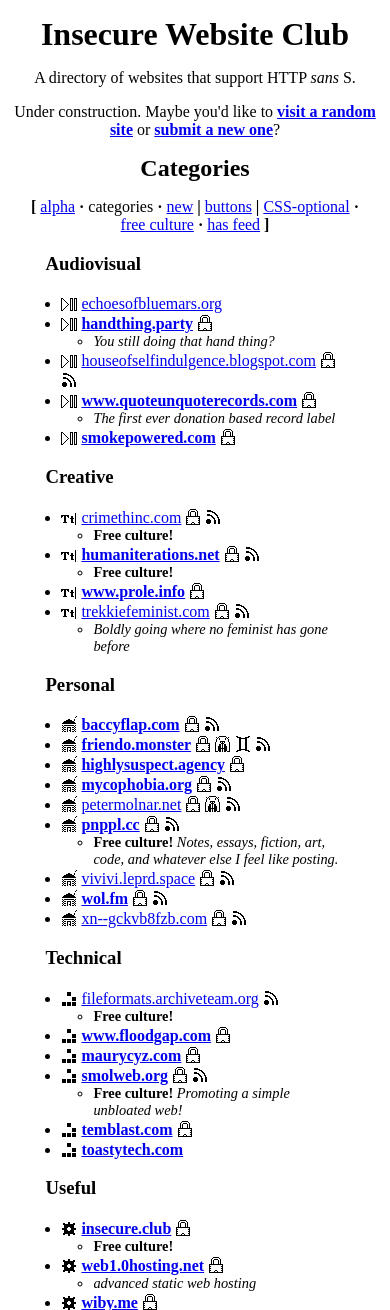
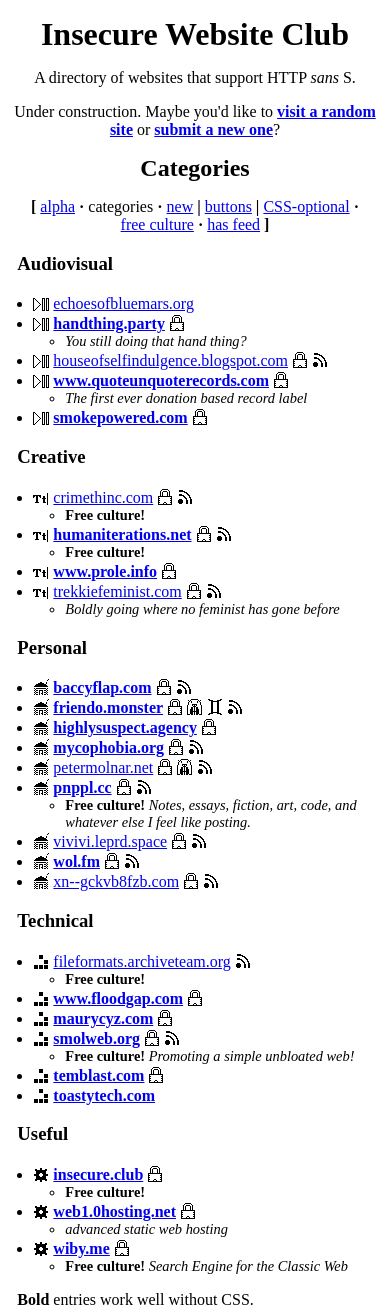
Before and after one commit to pnppl/insecure.club, a PHP site: page /cat/index.html in a window 390 px wide. Shown: the top 1310 px of the page. Run offline with PHP 8.4, Linux system fonts and the light colour scheme.

Commit message:
mobile width

```diff
--- a/insecure.css
+++ b/insecure.css
@@ -70,3 +70,8 @@ img {
 		filter: invert();
 	}
 }
+@media screen and (max-width: 500px) {
+	#main {
+		width: 95%;
+	}
+}
```
